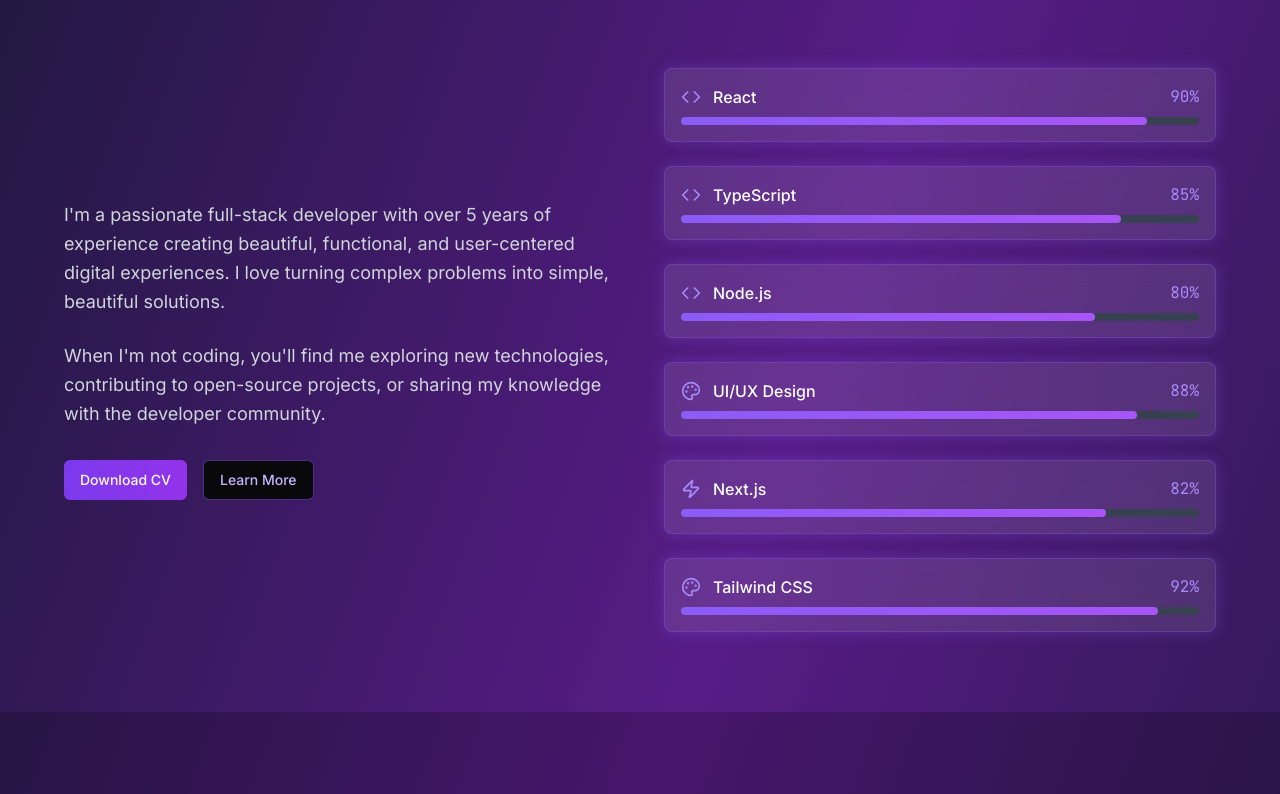
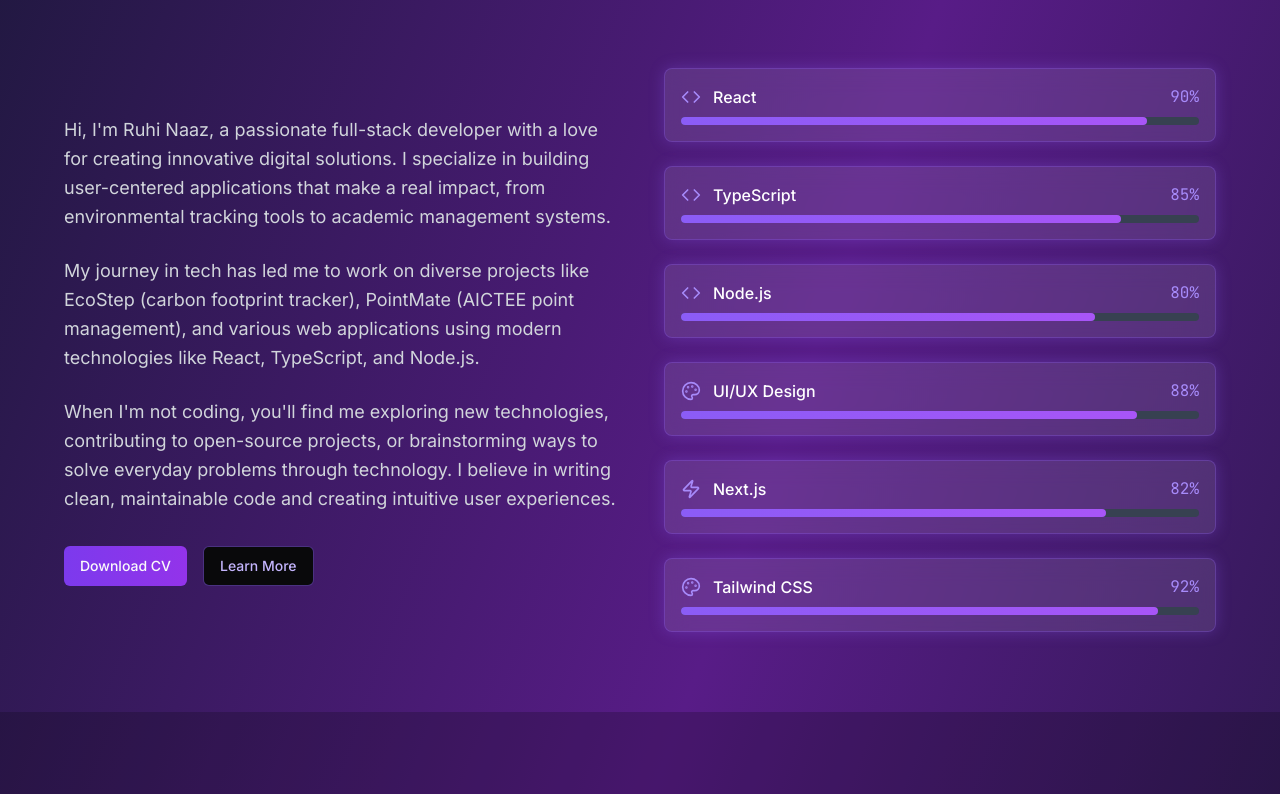
Before and after one commit to kruhi7533/stellar-glow-portfolio-site, a React (Vite) app: page / in a window 1280 px wide. Shown: the part 926-1720 px from the top of the page. Built offline with nearby package versions, Linux system fonts and the light colour scheme.

Commit message:
Fix: About page and EcoStep image
- Modified the about page content.
- Fixed the EcoStep project image not showing.

```diff
--- a/src/pages/Index.tsx
+++ b/src/pages/Index.tsx
@@ -1,3 +1,4 @@
+
 import { Code, Palette, Zap, ExternalLink, Github, Linkedin, Mail } from "lucide-react";
 import { Button } from "@/components/ui/button";
 import { Card } from "@/components/ui/card";
@@ -36,7 +37,7 @@ const Index = () => {
     {
       title: "EcoStep",
       description: "A comprehensive carbon footprint tracker helping users monitor and reduce their environmental impact through daily activity tracking",
-      image: "https://images.unsplash.com/photo-1569163139394-de4e4f43e4e3?w=500&h=300&fit=crop",
+      image: "https://images.unsplash.com/photo-1569163139394-de4e4f43e4e3?w=500&h=300&fit=crop&auto=format",
       tech: ["React", "Node.js", "Chart.js", "MongoDB"],
       liveUrl: "#",
       githubUrl: "#"
@@ -44,7 +45,7 @@ const Index = () => {
     {
       title: "PointMate",
       description: "An intelligent AICTEE point management system that helps students track and optimize their academic performance",
-      image: "https://images.unsplash.com/photo-1434030216411-0b793f4b4173?w=500&h=300&fit=crop",
+      image: "https://images.unsplash.com/photo-1434030216411-0b793f4b4173?w=500&h=300&fit=crop&auto=format",
       tech: ["React", "TypeScript", "Firebase", "Material-UI"],
       liveUrl: "#",
       githubUrl: "#"
@@ -52,7 +53,7 @@ const Index = () => {
     {
       title: "Task Manager",
       description: "A modern task management application with real-time updates, priority sorting, and collaborative features",
-      image: "https://images.unsplash.com/photo-1611224923853-80b023f02d71?w=500&h=300&fit=crop",
+      image: "https://images.unsplash.com/photo-1611224923853-80b023f02d71?w=500&h=300&fit=crop&auto=format",
       tech: ["React", "Redux", "Express", "PostgreSQL"],
       liveUrl: "#",
       githubUrl: "#"
@@ -60,7 +61,7 @@ const Index = () => {
     {
       title: "Price Tracker",
       description: "An automated price monitoring tool that tracks product prices across multiple platforms and sends alerts for price drops",
-      image: "https://images.unsplash.com/photo-1556742049-0cfed4f6a45d?w=500&h=300&fit=crop",
+      image: "https://images.unsplash.com/photo-1556742049-0cfed4f6a45d?w=500&h=300&fit=crop&auto=format",
       tech: ["Python", "React", "Web Scraping", "SQLite"],
       liveUrl: "#",
       githubUrl: "#"
@@ -82,13 +83,19 @@ const Index = () => {
           <div className="grid md:grid-cols-2 gap-12 items-center">
             <div className="animate-slide-in-left">
               <p className="text-lg text-gray-300 mb-6 leading-relaxed">
-                I'm a passionate full-stack developer with over 5 years of experience creating
-                beautiful, functional, and user-centered digital experiences. I love turning
-                complex problems into simple, beautiful solutions.
+                Hi, I'm Ruhi Naaz, a passionate full-stack developer with a love for creating
+                innovative digital solutions. I specialize in building user-centered applications
+                that make a real impact, from environmental tracking tools to academic management systems.
+              </p>
+              <p className="text-lg text-gray-300 mb-6 leading-relaxed">
+                My journey in tech has led me to work on diverse projects like EcoStep (carbon footprint tracker),
+                PointMate (AICTEE point management), and various web applications using modern technologies
+                like React, TypeScript, and Node.js.
               </p>
               <p className="text-lg text-gray-300 mb-8 leading-relaxed">
                 When I'm not coding, you'll find me exploring new technologies, contributing to
-                open-source projects, or sharing my knowledge with the developer community.
+                open-source projects, or brainstorming ways to solve everyday problems through technology.
+                I believe in writing clean, maintainable code and creating intuitive user experiences.
               </p>
               <div className="flex gap-4">
                 <Button
@@ -141,6 +148,10 @@ const Index = () => {
                     src={project.image}
                     alt={project.title}
                     className="w-full h-48 object-cover group-hover:scale-110 transition-transform duration-300"
+                    onError={(e) => {
+                      console.log(`Failed to load image for ${project.title}:`, project.image);
+                      e.currentTarget.src = "https://images.unsplash.com/photo-1518186285589-2f7649de83e0?w=500&h=300&fit=crop&auto=format";
+                    }}
                   />
                   <div className="absolute inset-0 bg-gradient-to-t from-black/60 to-transparent opacity-0 group-hover:opacity-100 transition-opacity duration-300 flex items-end p-4">
                     <div className="flex gap-2">
```
